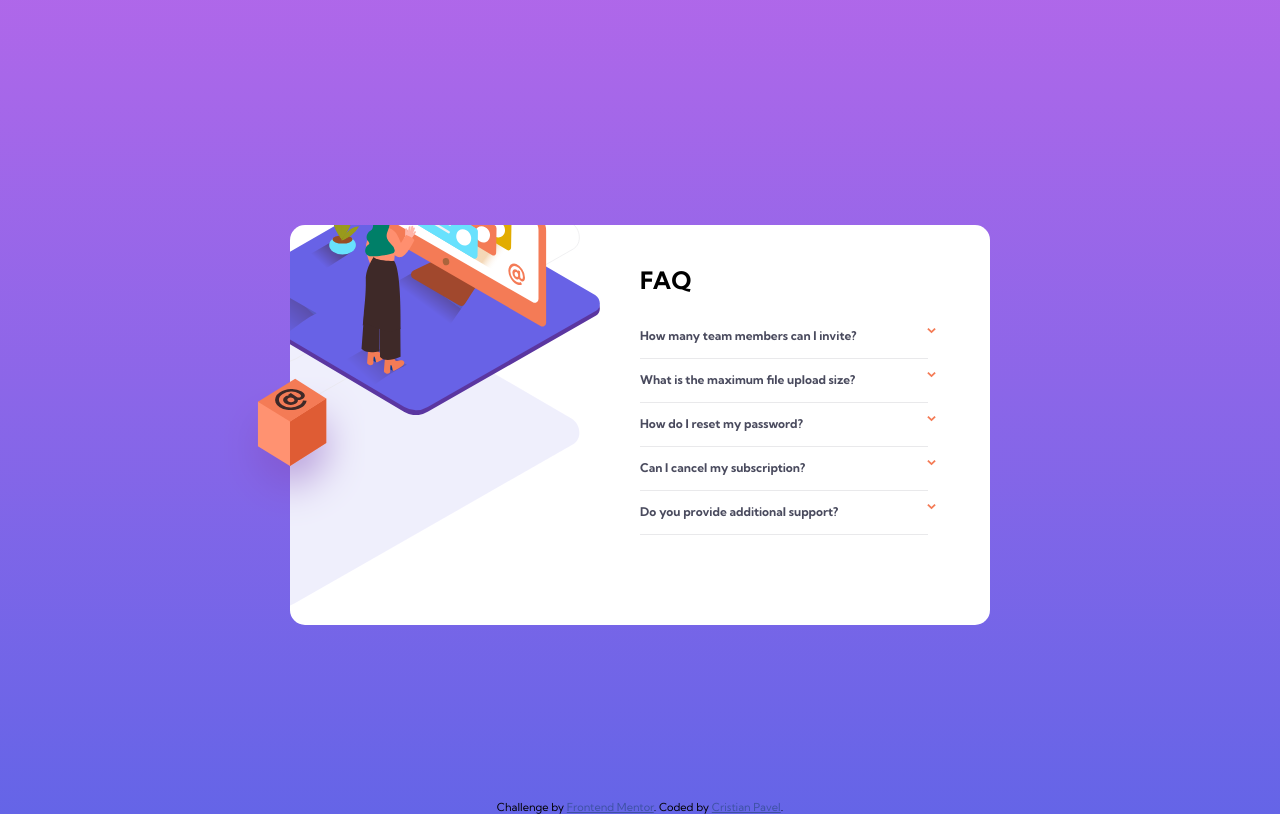
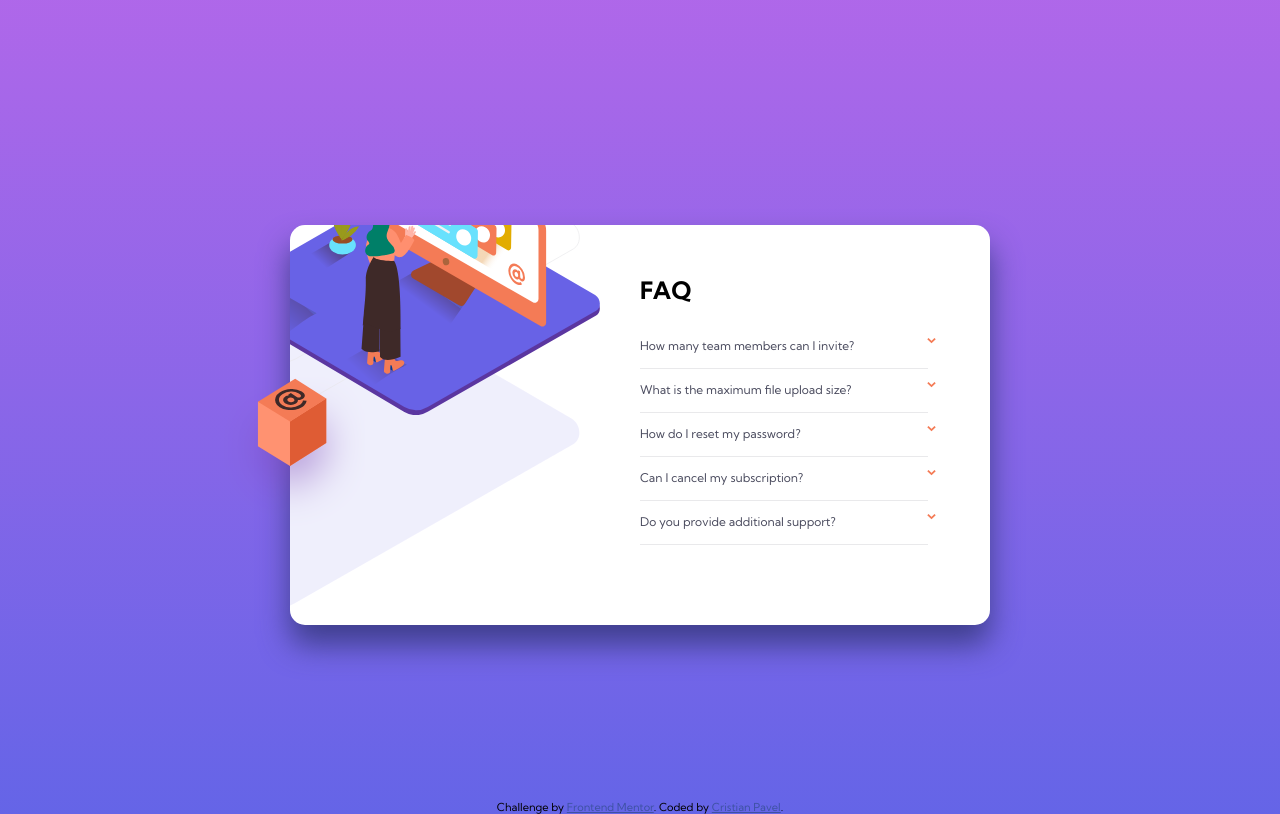
Before and after one commit to Cristian-Pavel/from-image-to-website, a plain HTML site: page 2_faq-accordion-card-main/faq-accordion-card-main/index.html in a window 1280 px wide. Drawn offline with Linux system fonts and the light colour scheme.

Commit message:
shadow added and arrow position fixed

```diff
--- a/2_faq-accordion-card-main/faq-accordion-card-main/style.css
+++ b/2_faq-accordion-card-main/faq-accordion-card-main/style.css
@@ -47,6 +47,7 @@ body {
     flex-direction: row;
     border-radius: 15px;
     position: relative;
+    box-shadow: 0px 20px 30px 0px hsl(240, 38%, 40%);
   }
 
   .photoContainer {
@@ -95,6 +96,10 @@ body {
     overflow-y: auto;
   }
 
+  .faqContainer h1 {
+    padding-top: 10px;
+  }
+
   .accordionLabel {
     cursor: pointer;
     position: relative;
@@ -102,7 +107,7 @@ body {
     display: inline-block;
     width: 288px;
     font-size: 12px;
-    font-weight: 700;
+    font-weight: 400;
     color: hsl(237, 12%, 33%);
     padding-top: 13px;
     padding-bottom: 15px;
@@ -145,10 +150,12 @@ body {
 
   .accordionInput:checked ~ .accordionLabel {
     border-bottom: none;
+    font-weight: 700;
   }
 
   .accordionInput:checked ~ .accordionLabel::after {
     transform: rotate(0.5turn);
+    right: -8px;
   }
 }
 
@@ -245,7 +252,7 @@ body {
     display: inline-block;
     width: 255px;
     font-size: 12px;
-    font-weight: 700;
+    font-weight: 400;
     color: hsl(237, 12%, 33%);
     padding-top: 20px;
     padding-bottom: 15px;
@@ -289,9 +296,11 @@ body {
 
   .accordionInput:checked ~ .accordionLabel {
     border-bottom: none;
+    font-weight: 700;
   }
 
   .accordionInput:checked ~ .accordionLabel::after {
     transform: rotate(0.5turn);
+    right: -8px;
   }
 }
```
